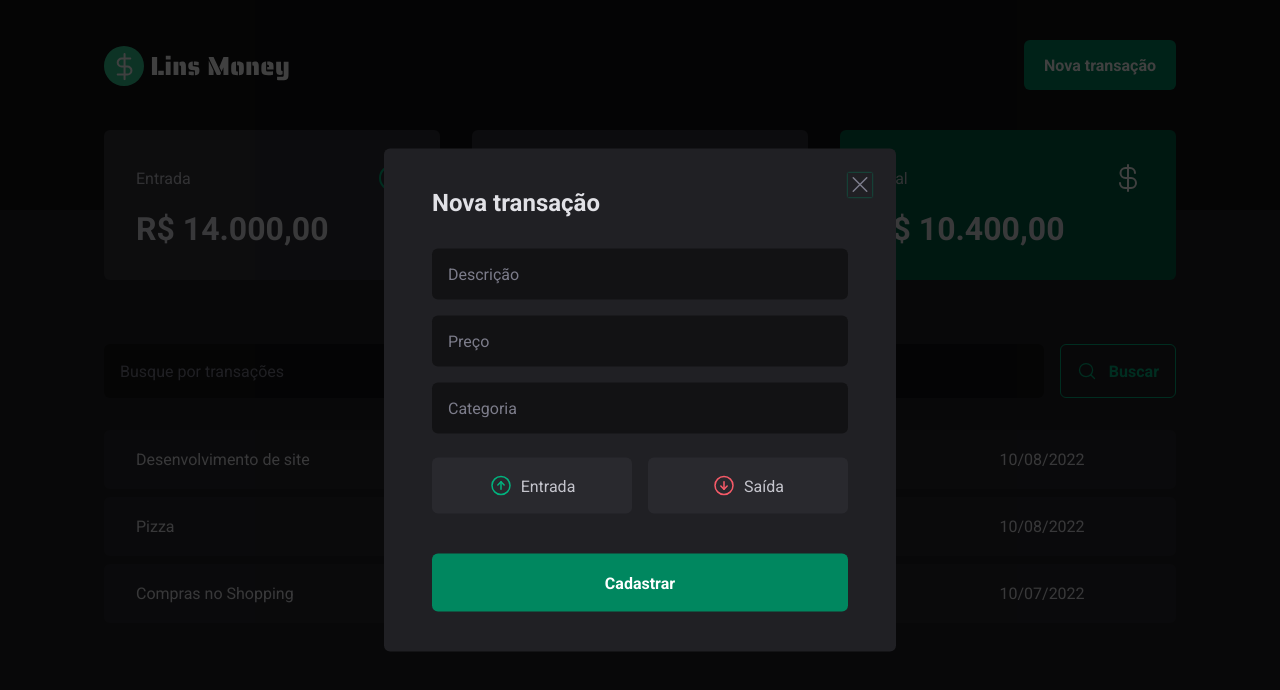
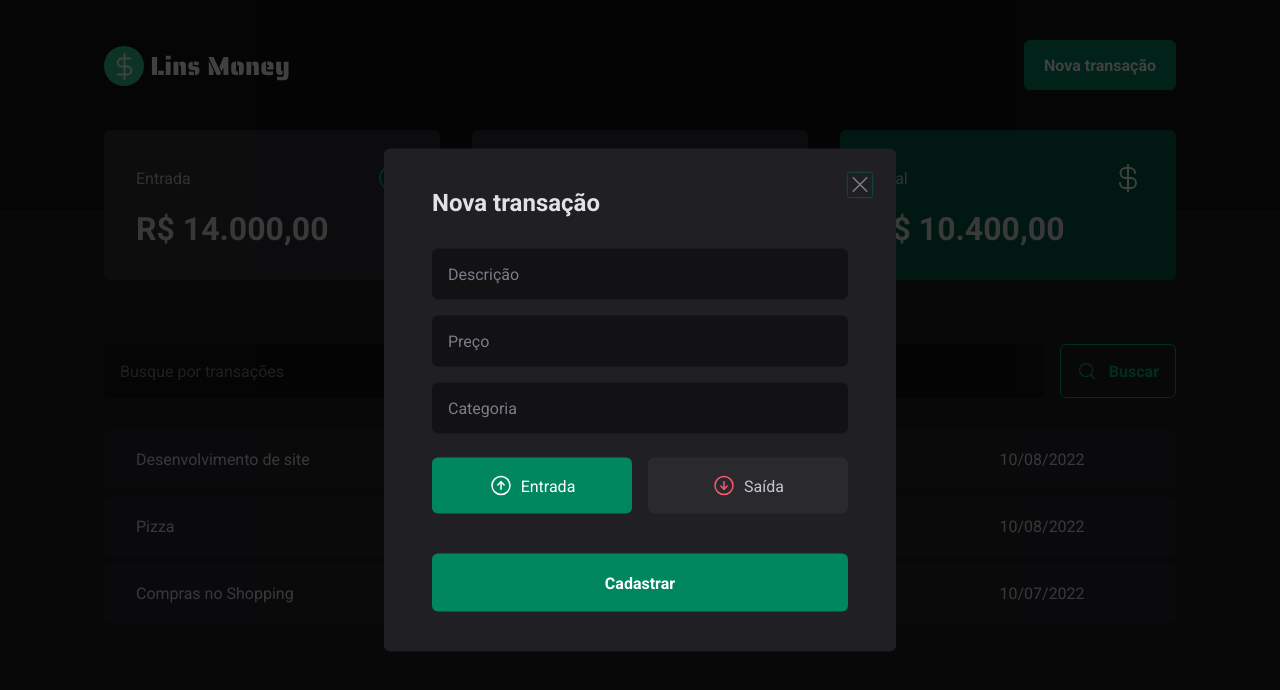
Before and after one commit to JailsonSantos/LinsMoneyVersionTwo, a React (Vite) app: page / in a window 1280 px wide. Both pictures are taken after a click on the button "Nova transação". Shown: the top 690 px of the page. Built offline with nearby package versions, Linux system fonts and the light colour scheme; data requests are answered from the project's data file.

Commit message:
Conexão com a API: Controlled components

```diff
--- a/src/components/NewTransactionModal/index.tsx
+++ b/src/components/NewTransactionModal/index.tsx
@@ -3,14 +3,14 @@
 import { CloseButton, Content, Overlay, TransactionType, TransactionTypeButton } from './styles';
 
 import * as z from 'zod';
-import { useForm } from 'react-hook-form';
+import { Controller, useForm } from 'react-hook-form';
 import { zodResolver } from '@hookform/resolvers/zod';
 
 const newTransactionFormSchema = z.object({
   description: z.string(),
   price: z.number(),
   category: z.string(),
-  /*  type: z.enum(['income', 'outcome']), */
+  type: z.enum(['income', 'outcome']),
 });
 
 type newTransactionFormInputs = z.infer<typeof newTransactionFormSchema>;
@@ -18,11 +18,15 @@
 export function NewTransactionModal() {
 
   const {
+    control,
     register,
     handleSubmit,
     formState: { isSubmitting }
   } = useForm<newTransactionFormInputs>({
-    resolver: zodResolver(newTransactionFormSchema)
+    resolver: zodResolver(newTransactionFormSchema),
+    defaultValues: {
+      type: 'income'
+    }
   })
 
   async function handlereateNewTransaction(data: newTransactionFormInputs) {
@@ -60,7 +64,13 @@
               {...register('category')}
             />
 
-            <TransactionType>
+            <Controller
+              control={control}
+              name="type"
+              render={({ field }) => {
+
+                return (
+                  <TransactionType onValueChange={field.onChange} value={field.value}>
                     <TransactionTypeButton variant="income" value="income">
                       <ArrowCircleUp size={24} />
                       Entrada
@@ -71,6 +81,9 @@
                       Saída
                     </TransactionTypeButton>
                   </TransactionType>
+                )
+              }}
+            />
 
             <button type="submit" disabled={isSubmitting}>
               Cadastrar
```
Lines whose indentation alone changed are shown as unchanged.
